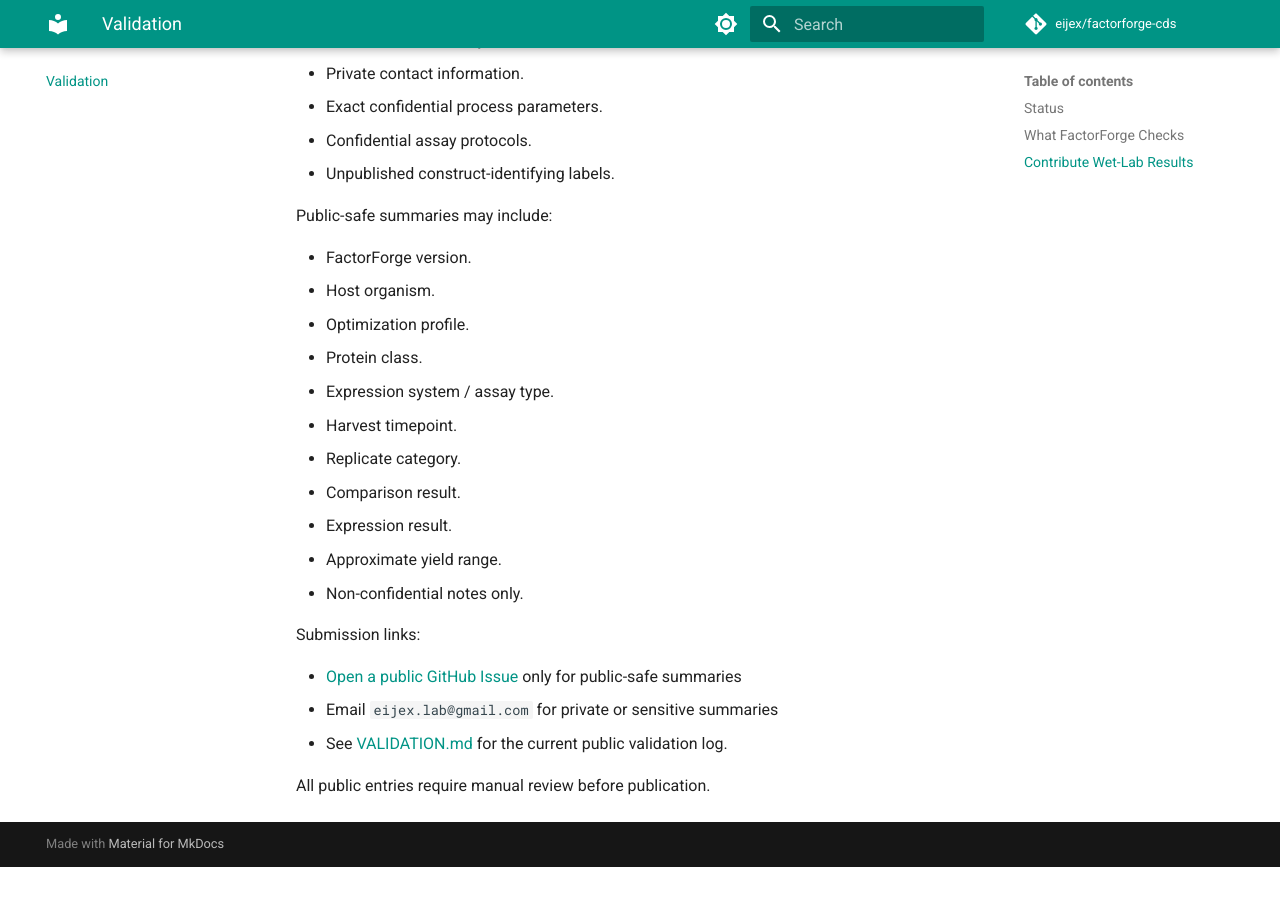
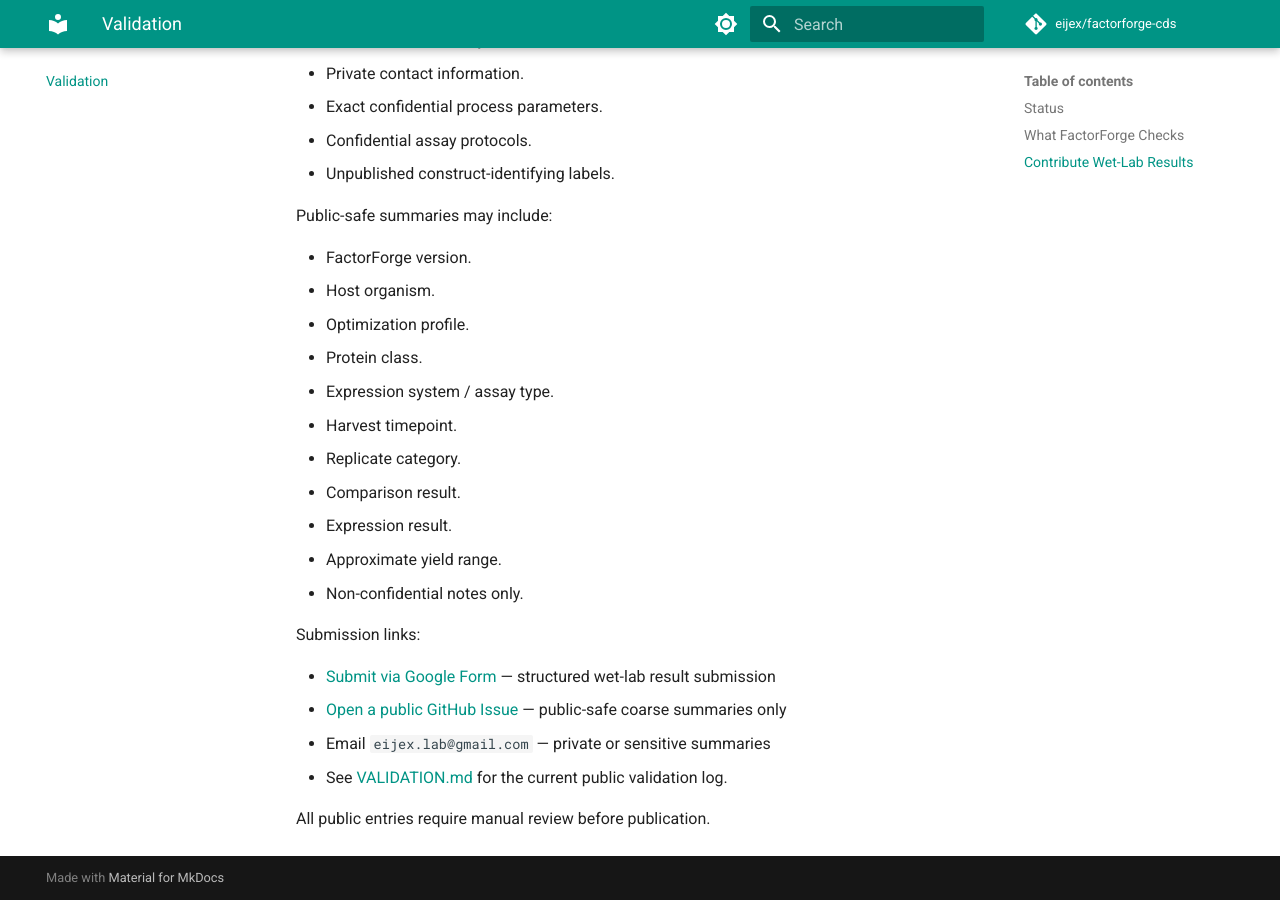
Before and after one commit to eijex/factorforge-cds, an MkDocs documentation site: the page built from docs/validation.md, in a window 1280 px wide and 900 px high, scrolled down 1696 px. Built offline with MkDocs 1.6.1 and Material for MkDocs 9.7.7, drawn with Linux system fonts in a browser that asks for light colours; comment, search, counter and statistics services are not loaded; before the commit the page ends 2563 px from its top, so only the background shows below that.

Commit message:
docs: add Google Form wet-lab submission link to README and validation docs

```diff
--- a/docs/validation.md
+++ b/docs/validation.md
@@ -62,8 +62,9 @@
 
 Submission links:
 
-- [Open a public GitHub Issue](https://github.com/eijex/factorforge-cds/issues/new?template=wet_lab_result.yml) only for public-safe summaries
-- Email `eijex.lab@gmail.com` for private or sensitive summaries
+- [Submit via Google Form](https://docs.google.com/forms/d/e/1FAIpQLSeSx-wYvF6YwHhSPdLMl-L44frCugdm25X_eDz50OaqTD66qA/viewform) — structured wet-lab result submission
+- [Open a public GitHub Issue](https://github.com/eijex/factorforge-cds/issues/new?template=wet_lab_result.yml) — public-safe coarse summaries only
+- Email `eijex.lab@gmail.com` — private or sensitive summaries
 - See [VALIDATION.md](https://github.com/eijex/factorforge-cds/blob/main/VALIDATION.md) for the current public validation log.
 
 All public entries require manual review before publication.
```
Also changed, not shown: README.md (+1 -1 lines).
